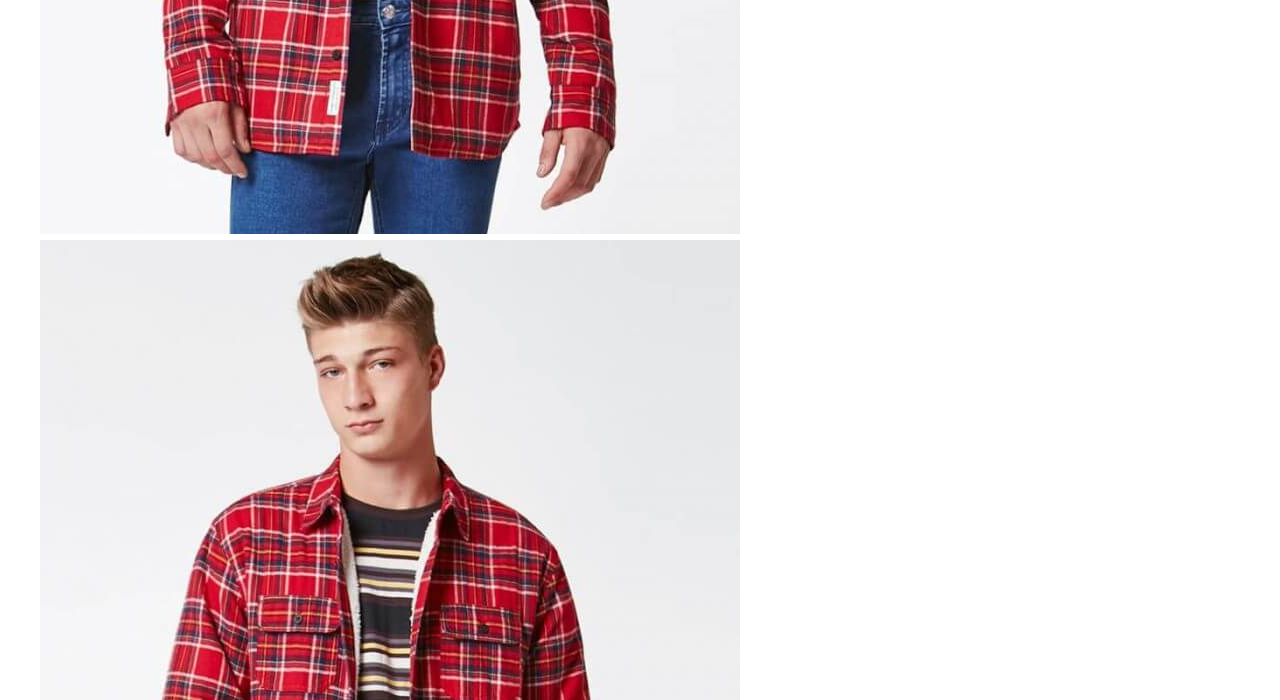
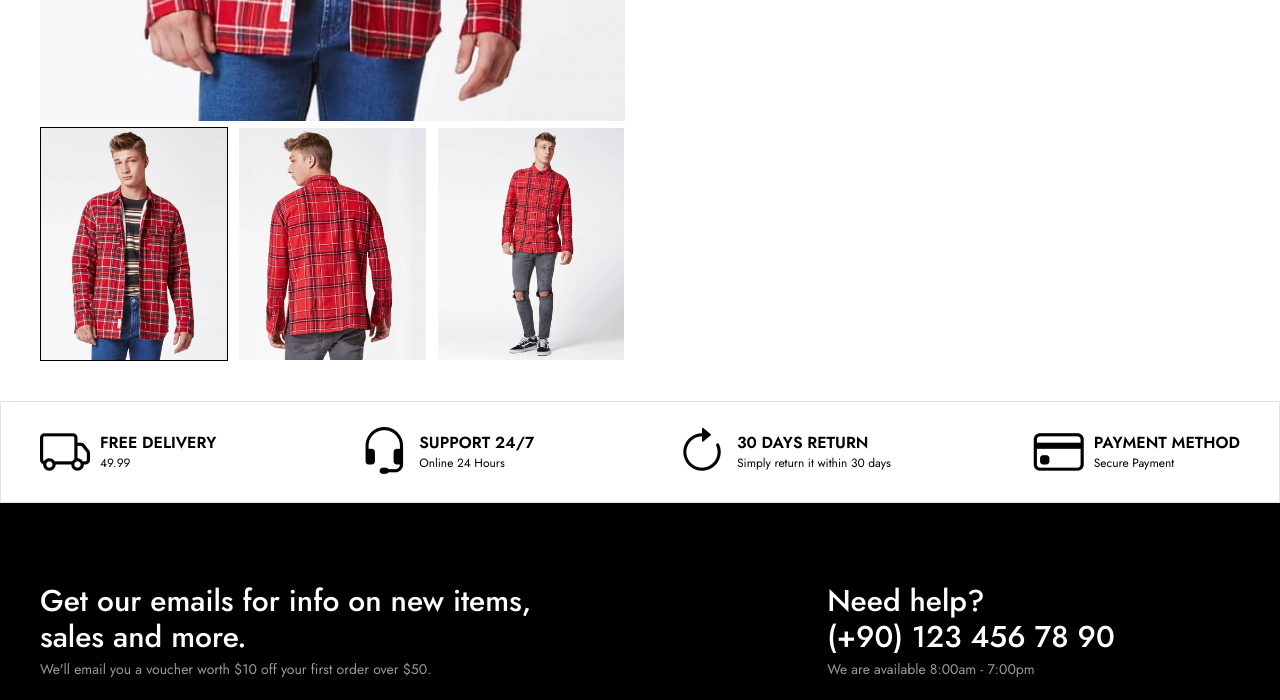
Before and after one commit to AyyildizRamazan1/e-commerce, a plain HTML site: page single-product.html in a window 1280 px wide. Shown: the part 820-1520 px from the top of the page. Drawn offline with nearby package versions, Linux system fonts and the light colour scheme.

Commit message:
Product gallery css

```diff
--- /dev/null
+++ b/css/companents/single-product/product-gallery.css
@@ -0,0 +1,27 @@
+.single-product .product-gallery{
+    width: 50%;
+    padding-right: 15px;
+}
+.single-product .single-image-wrapper img{
+    width: 100%;
+}
+.single-product .single-image-wrapper img:hover{
+    cursor: zoom-in;
+}
+.single-product .gallery-thumbs{
+    display: flex;
+    column-gap: 10px;
+}
+.single-product .gallery-thumbs li{
+    cursor: pointer;
+    display: flex;
+}
+.single-product .gallery-thumbs li img{
+    border: 1px solid transparent;
+}
+.single-product .gallery-thumbs li img.active{
+    border-color:#000;
+}
+.single-product .gallery-thumbs li img:hover{
+    border-color:#000;
+}
--- a/css/main.css
+++ b/css/main.css
@@ -14,6 +14,7 @@
 @import url(companents/blog-item.css);
 @import url(companents/campaign-single.css);
 @import url(companents/single-product/breadcrumb.css);
+@import url(companents/single-product/product-gallery.css);
 
 
 /*! Pages */
--- a/css/pages/single-product.css
+++ b/css/pages/single-product.css
@@ -1,5 +1,6 @@
-/*! topbar start */
 .single-topbar{
     margin-top: 30px;
 }
-/*! topbar end */
+.single-content{
+    margin: 30px 0;
+}
--- a/single-product.html
+++ b/single-product.html
@@ -157,14 +157,10 @@
                     </div>
                   </li>
                   <li class="menu-list-item">
-                    <a href="blog.html" class="menu-link"
-                      >Blog
-                    </a>
+                    <a href="blog.html" class="menu-link">Blog </a>
                   </li>
                   <li class="menu-list-item">
-                    <a href="contact.html" class="menu-link"
-                      >Contact
-                    </a>
+                    <a href="contact.html" class="menu-link">Contact </a>
                   </li>
                 </ul>
               </nav>
@@ -267,18 +263,18 @@
             <main class="site-main">
               <div class="product-gallery">
                 <div class="single-image-wrapper">
-                        <img src="img/products/product2/1.png" alt="">
+                  <img src="img/products/product2/1.png" alt="" />
                 </div>
                 <div class="product-thumb">
                   <ol class="gallery-thumbs">
                     <li>
-                            <img src="img/products/product2/1.png" alt="">
+                      <img src="img/products/product2/1.png" class="img-fluid active" />
                     </li>
                     <li>
-                            <img src="img/products/product2/2.png" alt="">
+                      <img src="img/products/product2/2.png" class="img-fluid" />
                     </li>
                     <li>
-                            <img src="img/products/product2/3.png" alt="">
+                      <img src="img/products/product2/3.png" class="img-fluid" />
                     </li>
                   </ol>
                 </div>
```
Lines whose indentation alone changed are shown as unchanged.
